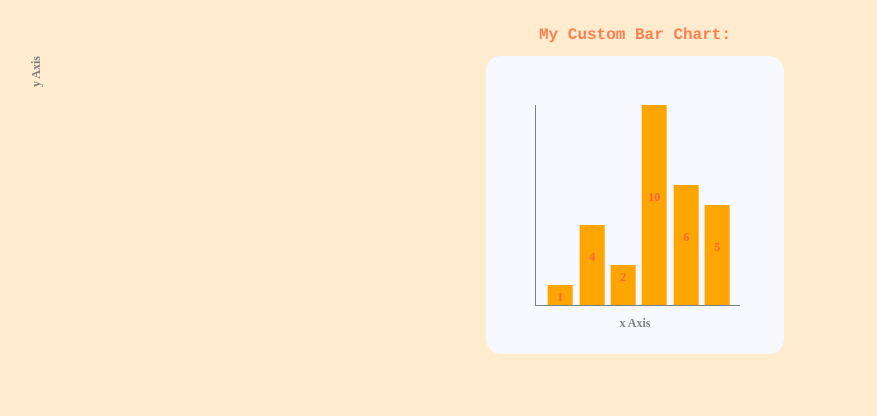
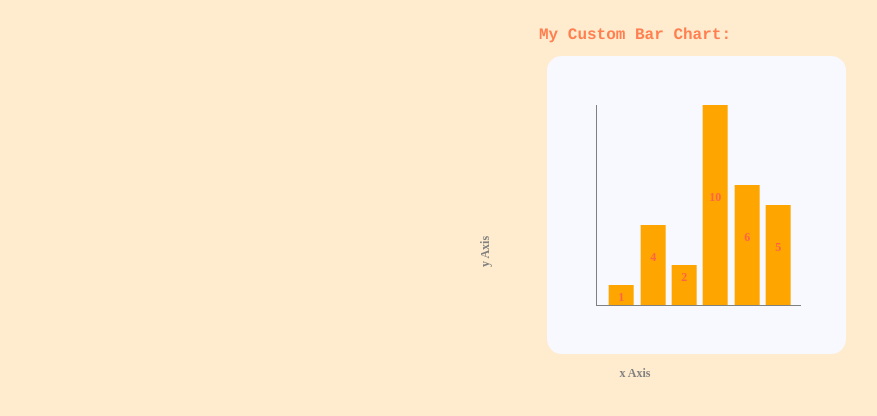
Before and after one commit to jo-wood/prep-course-stretch-project, a website: page main/index.html in a window 1280 px wide. Shown: the whole page, without its empty margins (5-882 px from the left). Drawn offline with nearby package versions, Linux system fonts and the light colour scheme.

Commit message:
customization for chart w and h complete, with y and x axes correctly aligned - next add axes data labels

```diff
--- a/main/app.js
+++ b/main/app.js
@@ -109,7 +109,6 @@ return;
 } //fn customize
 
 
-
 /////////////////////////////////////////////////////////////////
 /*********************** main function *************************/
 /////////////////////////////////////////////////////////////////
@@ -120,28 +119,22 @@ function drawBarChart(dataSet, options, element){
   let chart = setup(dataSet);
   $(chart).attr('id', 'chart');
   $(element).append(chart);
+  $(element).addClass('wrap-chart');
 
   /* allow chart customization */
-  customize(options);
+  if(options !== null){
+    customize(options);
+  }
+
 
   /* add x and y axes relative to added chart */
-  $(element).append("<h2 id='xaxis'>x Axis</h2>");
+  $('body').append("<h2 id='xaxis'>x Axis</h2>");
 
   $(element).before("<h2 id='yaxis'>y Axis</h2>");
+  $('#yaxis').addClass('wrap-chart');
   $('#yaxis').css('float', "left");
 
-
-
-  function adjustYAxis(chartCenter){
-    console.log($('#yaxis'));
-    //let chartCenter = ($(element.offsetHeight)[0]) /2 ;
-    //let yaxis = $(('#yaxis').offsetHeight);
-    console.log(chartCenter);
-  }
-  adjustYAxis(($(element.offsetHeight)[0]) /2);
-
-
-
+  $('.wrap-chart').wrapAll("<div class='chart-wrapper' />");
 
 
 
@@ -172,3 +165,5 @@ let custom = {
 
 
 drawBarChart([1, 4, 2, 10, 6, 5], custom, document.getElementById("root"));
+
+//drawBarChart([1, 4, 2, 10, 6, 5], null, document.getElementById("root"));
--- a/main/styles.css
+++ b/main/styles.css
@@ -7,9 +7,8 @@ body{
 }
 
 div#root{
-  width:100%;
+  width:90%;
   padding: 4%;
-  margin: 1% auto;
   background: #F8F8FF;
   border-radius: 5%;
 }
@@ -20,10 +19,17 @@ h1 {
   text-align: center;
 }
 
+.chart-wrapper {
+  width:100%;
+  margin:1% auto;
+  display: flex;
+  justify-content: center;
+}
+
 #chart {
+  float:left;
+  width:100%;
   padding-left: 2%;
-  width:100%;
-  float: left;
   border-right: solid thin grey;
   border-top: solid thin grey;
   transform: rotate(180deg);
@@ -49,10 +55,10 @@ h1 {
 #xaxis {
   min-width: 100%;
   text-align: center;
-  float:left;
 }
 
 #yaxis {
-  text-align: left;
+  width:10%;
+  align-self:center;
   transform: rotate(-90deg);
 }
```
